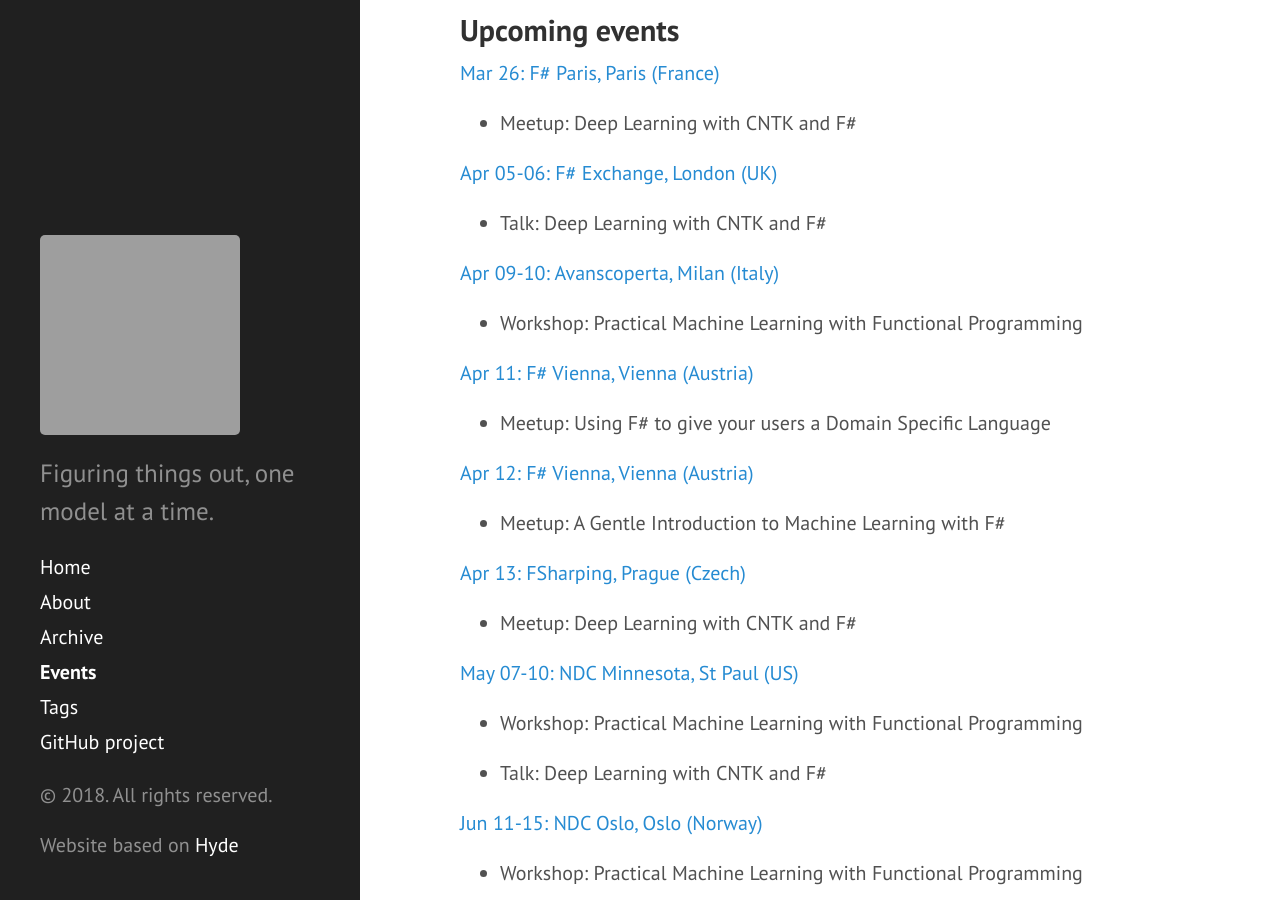
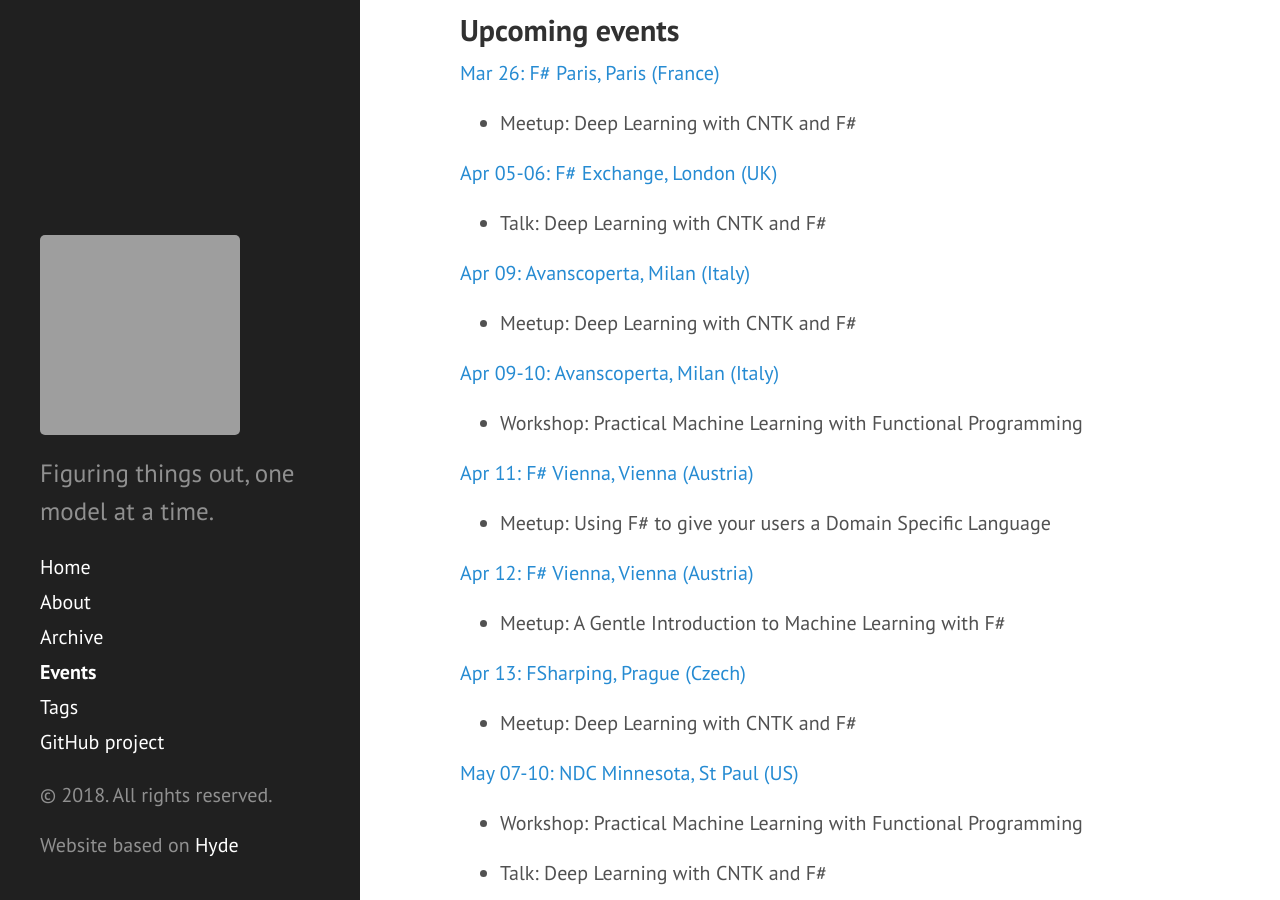
Before and after one commit to mathias-brandewinder/mathias-brandewinder.github.io, a Jekyll site: the page built from events.md, in a window 1280 px wide and 900 px high, scrolled down 477 px. Built offline with Jekyll 4.4.1, drawn with Linux system fonts in a browser that asks for light colours; comment, search, counter and statistics services are not loaded; grey boxes are pictures that could not be loaded.

Commit message:
updated events

```diff
--- a/_data/events.json
+++ b/_data/events.json
@@ -71,6 +71,19 @@
             [
                 {
                     "description":"Meetup: Using F# to give your users a Domain Specific Language"
+                }
+            ]
+        },
+        {
+            "host":"Avanscoperta",
+            "date":"2018-04-09",
+            "city":"Milan",
+            "country":"Italy",
+            "url":"https://www.meetup.com/Avanscoperta-Meetups-Workshops-Courses/events/248884321/",
+            "activities":
+            [
+                {
+                    "description":"Meetup: Deep Learning with CNTK and F#"
                 }
             ]
         },
```
